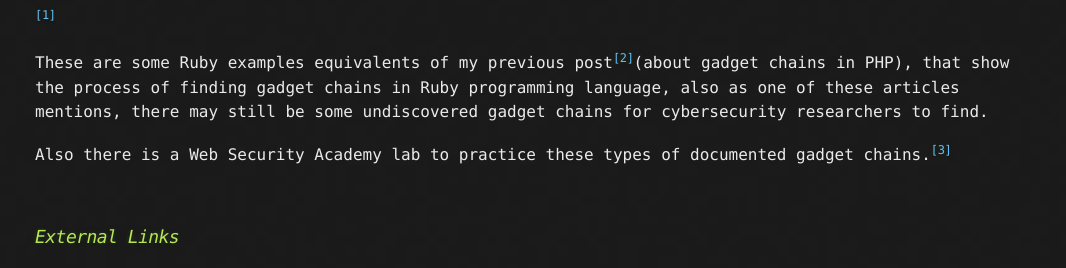
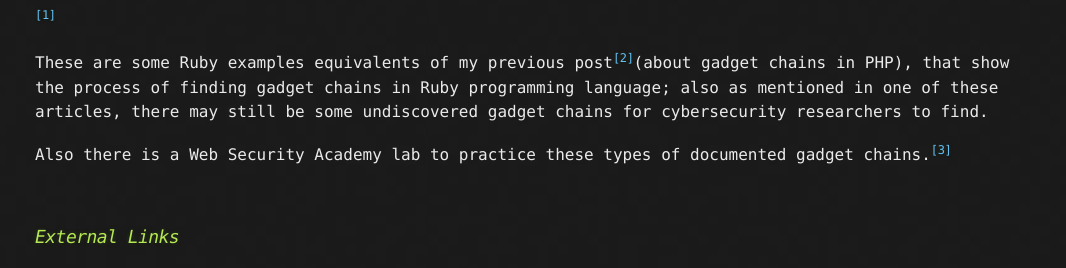
Before and after one commit to CamoCatX/camocatx.github.io, a Jekyll site: the page built from links/_posts/2022-12-25-insecure-deserialization-how-to-trace-down-a-gadget-chain-other-examples-in-ruby.md, in a window 1280 px wide. Shown: the part 558-826 px from the top of the page, without its empty margins (105-1171 px from the left). Built offline with Jekyll 4.4.1, drawn with Linux system fonts in a browser that asks for light colours.

Commit message:
Edit a blog post

```diff
--- a/links/_posts/2022-12-25-insecure-deserialization-how-to-trace-down-a-gadget-chain-other-examples-in-ruby.md
+++ b/links/_posts/2022-12-25-insecure-deserialization-how-to-trace-down-a-gadget-chain-other-examples-in-ruby.md
@@ -9,7 +9,7 @@ image: /links/assets/supply-chain2.png
 <br>
 [^1]
 
-These are some Ruby examples equivalents of my previous post[^2](about gadget chains in PHP), that show the process of finding gadget chains in Ruby programming language, also as one of these articles mentions, there may still be some undiscovered gadget chains for cybersecurity researchers to find.
+These are some Ruby examples equivalents of my previous post[^2](about gadget chains in PHP), that show the process of finding gadget chains in Ruby programming language; also as mentioned in one of these articles, there may still be some undiscovered gadget chains for cybersecurity researchers to find.
 
 Also there is a Web Security Academy lab to practice these types of documented gadget chains.[^3]
 
```
